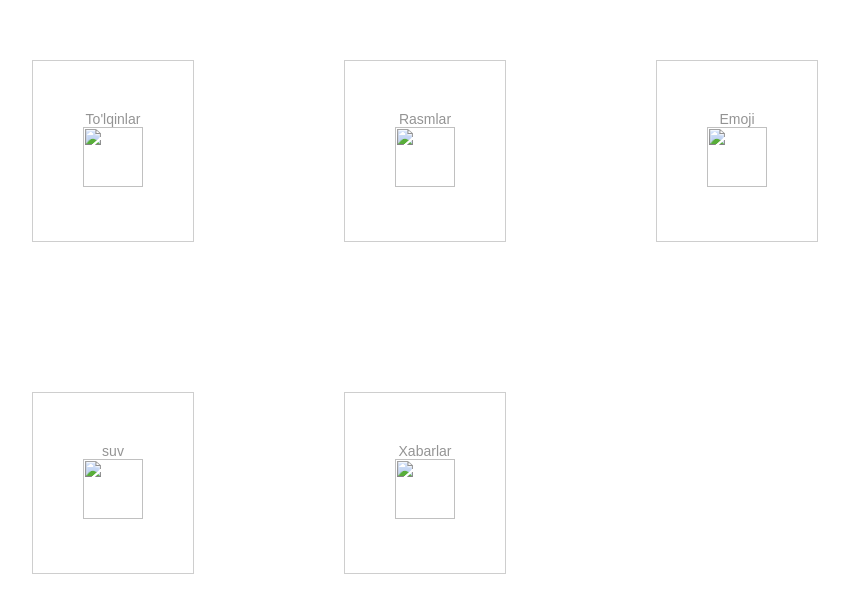
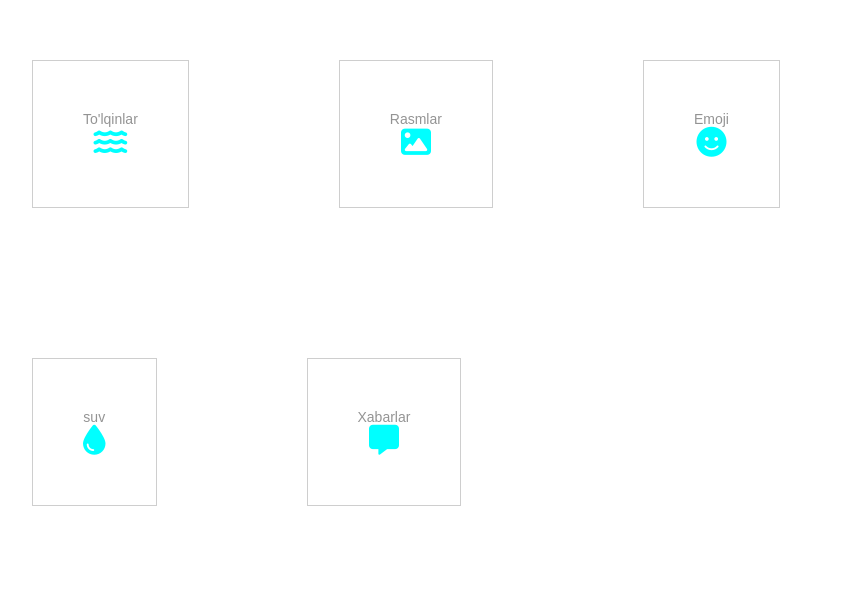
Before and after one commit to masato009/OCEAN-vibes, a plain HTML site: page index.html in a window 1280 px wide. Shown: the part 1001-1614 px from the top of the page, without its empty margins (203-1052 px from the left). After the commit the page ends 1582 px from the top, so only its background shows below. Drawn offline with Linux system fonts and the light colour scheme.

Commit message:
Add files via upload

```diff
--- a/index.html
+++ b/index.html
@@ -1,43 +1,49 @@
 <!DOCTYPE html>
 <html lang="en">
+
 <head>
     <meta charset="UTF-8">
     <meta name="viewport" content="width=device-width, initial-scale=1.0">
     <link rel="stylesheet" href="style.css">
     <title>Document</title>
 </head>
+
 <body>
     <div>
-    <h1><span  style="color:rgb(11, 160, 230);" style="margin-left: 20px;">OCEAN</span> <span  style="color:rgb(0, 0, 0, 0.308);">vibes</span></h1>
+        <h1><span style="color:rgb(11, 160, 230);" style="margin-left: 20px;">OCEAN</span> <span
+                style="color:rgb(0, 0, 0, 0.308);">vibes</span></h1>
         <em>simple and effective design</em>
         <div class="mycontainer">
             <video autoplay muted>
-        <source src="https://templatemo.com/templates/templatemo_554_ocean_vibes/video/ocean-sea-wave-video.mp4">
+                <source
+                    src="https://templatemo.com/templates/templatemo_554_ocean_vibes/video/ocean-sea-wave-video.mp4">
             </video>
         </div>
         <div class="hero">
             <div class="menu-item">
                 <p>To'lqinlar</p>
-    <img src="assets/icon/To'lqin.jpg" alt="">
+                <i class="fa-solid fa-water" style="font-size: 30px; color: cyan;"></i>
             </div>
             <div class="menu">
                 <div class="menu-item">
                     <p>Rasmlar</p>
-    <img src="assets/icon/Rasmlar.jpg" alt="">
+                    <i class="fa-solid fa-image" style="font-size: 30px; color: cyan;"></i>
                 </div>
             </div>
             <div class="menu-item">
                 <p>Emoji</p>
-    <img src="assets/icon/Emoji.png" alt="">
+                <i class="fa-solid fa-face-smile" style="font-size: 30px; color: cyan;"></i>
             </div>
             <div class="menu-item">
                 <p>suv</p>
-    <img src="assets/icon/suv.avif" alt="">
+                <i class="fa-solid fa-droplet" style="font-size: 30px; color: cyan;"></i>
             </div>
             <div class="menu-item">
                 <p>Xabarlar</p>
-    <img src="assets/icon/Xabarlar.png" alt="">
+                <i class="fa-solid fa-message" style="font-size: 30px; color: cyan;"></i>
             </div>
         </div>
+        <script src="https://kit.fontawesome.com/369ee0223d.js" crossorigin="anonymous"></script>
 </body>
+
 </html>
```
Lines whose indentation alone changed are shown as unchanged.
